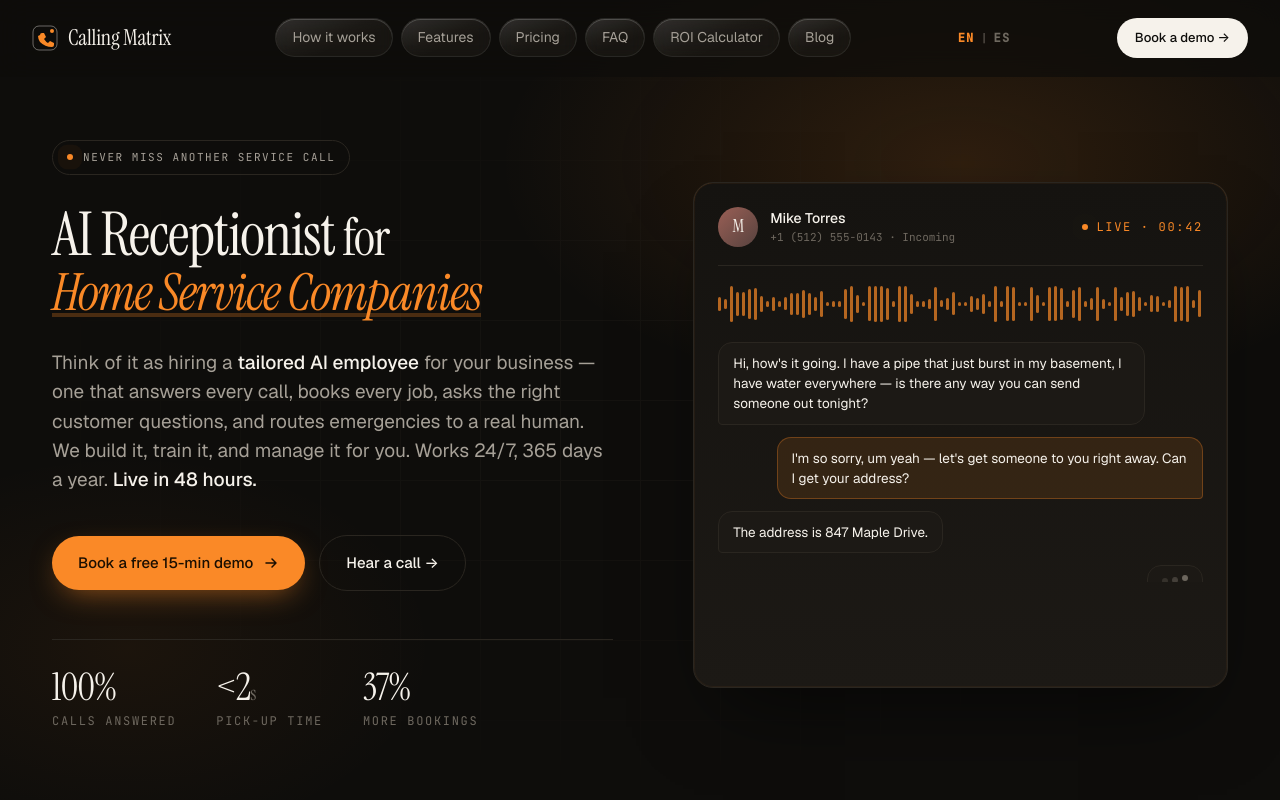
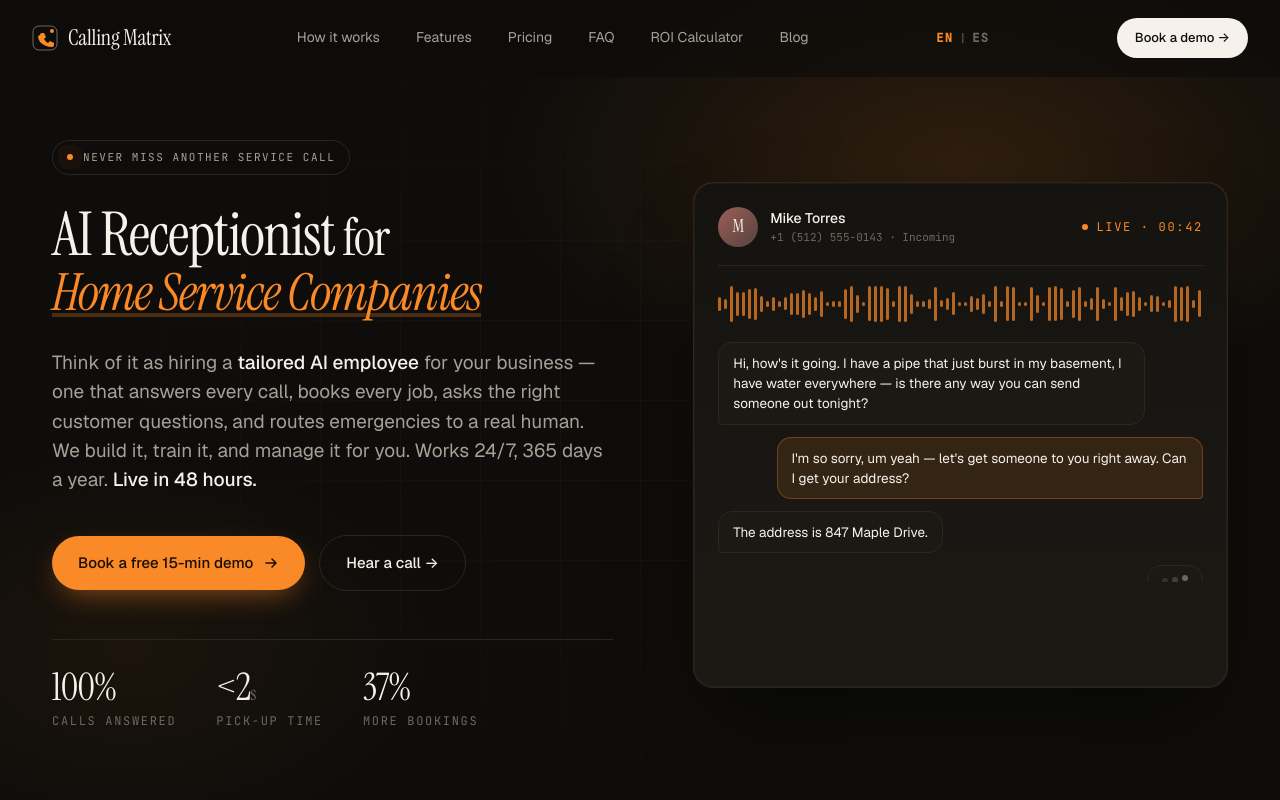
Before and after one commit to brandonworkspace10/CM.01, a website: page index.html in a window 1280 px wide. Shown: the top 800 px of the page. Drawn offline with nearby package versions, Linux system fonts and the light colour scheme.

Commit message:
Revert "style: liquid glass effect on desktop nav tabs"
This reverts commit e4632882850025b36299f4c9195b7c8c6d675592.

```diff
--- a/index.html
+++ b/index.html
@@ -246,48 +246,6 @@ button { font: inherit; cursor: pointer; border: 0; background: none; color: inh
 .nav-links { display: flex; gap: 36px; font-size: 14px; color: var(--fg-dim); }
 .nav-links a { transition: color .2s; }
 .nav-links a:hover { color: var(--fg); }
-
-/* ===== Liquid glass tabs (desktop only) ===== */
-@media (min-width: 781px) {
-  .nav-links { gap: 8px; }
-  .nav-links a {
-    position: relative;
-    padding: 8px 16px;
-    border-radius: 999px;
-    color: var(--fg-dim);
-    background: rgba(255,255,255,0.04);
-    border: 1px solid rgba(255,255,255,0.08);
-    backdrop-filter: blur(8px) saturate(160%);
-    -webkit-backdrop-filter: blur(8px) saturate(160%);
-    box-shadow: inset 0 1px 0 rgba(255,255,255,0.18);
-    isolation: isolate;
-    overflow: hidden;
-    transition: color .25s ease, background .25s ease, border-color .25s ease, box-shadow .25s ease, transform .25s ease;
-  }
-  /* glossy specular sheen */
-  .nav-links a::before {
-    content: "";
-    position: absolute; inset: 0;
-    border-radius: inherit;
-    z-index: -1;
-    pointer-events: none;
-    background: linear-gradient(160deg, rgba(255,255,255,0.22), rgba(255,255,255,0.04) 45%, rgba(255,255,255,0) 65%);
-    opacity: 0.5;
-    transition: opacity .25s ease;
-  }
-  .nav-links a:hover {
-    color: var(--fg);
-    background: rgba(255,255,255,0.09);
-    border-color: rgba(255,255,255,0.20);
-    box-shadow:
-      inset 0 1px 0 rgba(255,255,255,0.40),
-      inset 0 -1px 1px rgba(0,0,0,0.25),
-      0 6px 18px rgba(0,0,0,0.30);
-    transform: translateY(-1px);
-  }
-  .nav-links a:hover::before { opacity: 1; }
-  .nav-links a:active { transform: translateY(0); box-shadow: inset 0 1px 0 rgba(255,255,255,0.25); }
-}
 .lang-switch { display: flex; align-items: center; gap: 6px; }
 .lang-sep { color: var(--fg-mute); font-size: 12px; }
 .lang-btn { background: none; border: none; cursor: pointer; font-size: 12px; font-weight: 600; font-family: var(--mono); letter-spacing: 0.1em; color: var(--fg-mute); padding: 4px 2px; transition: color .2s; }
```
